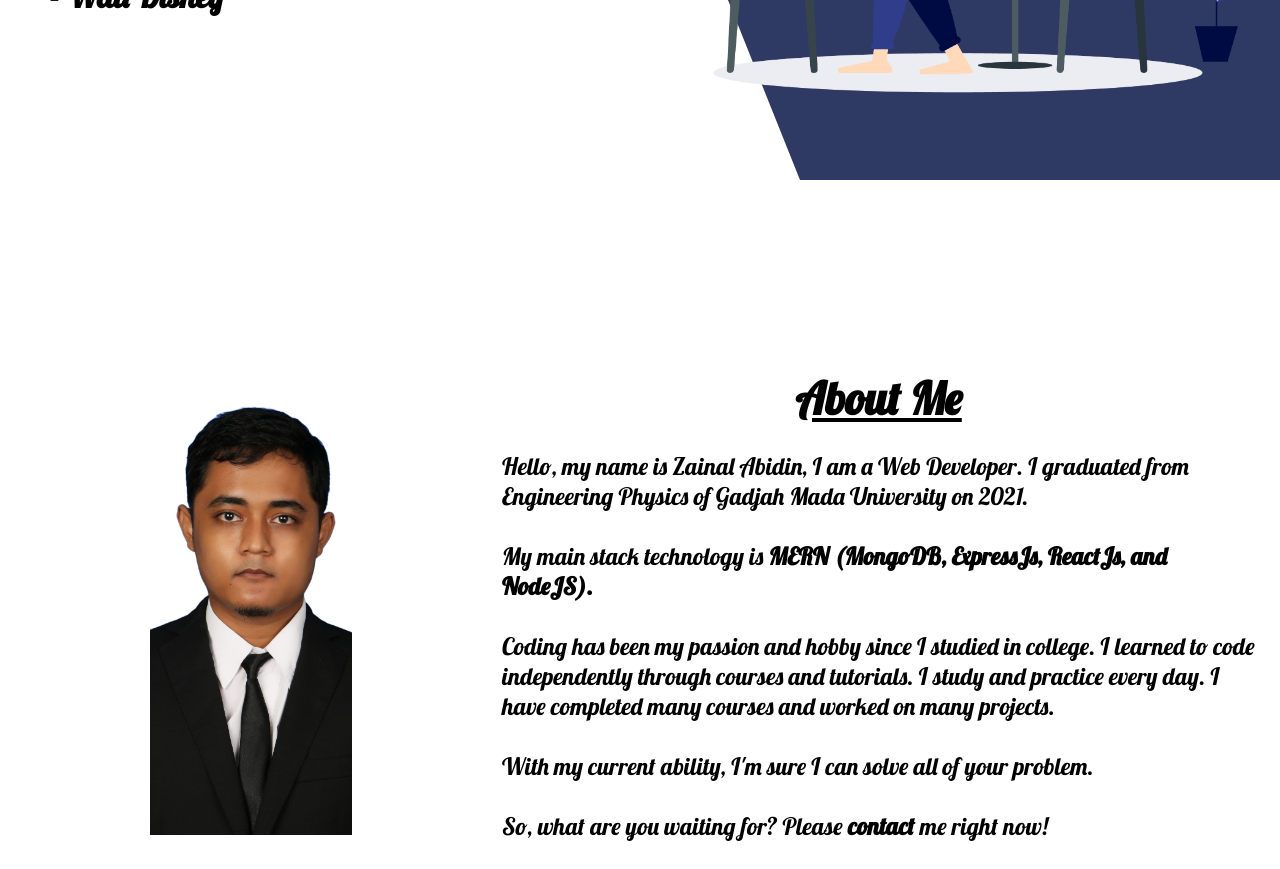
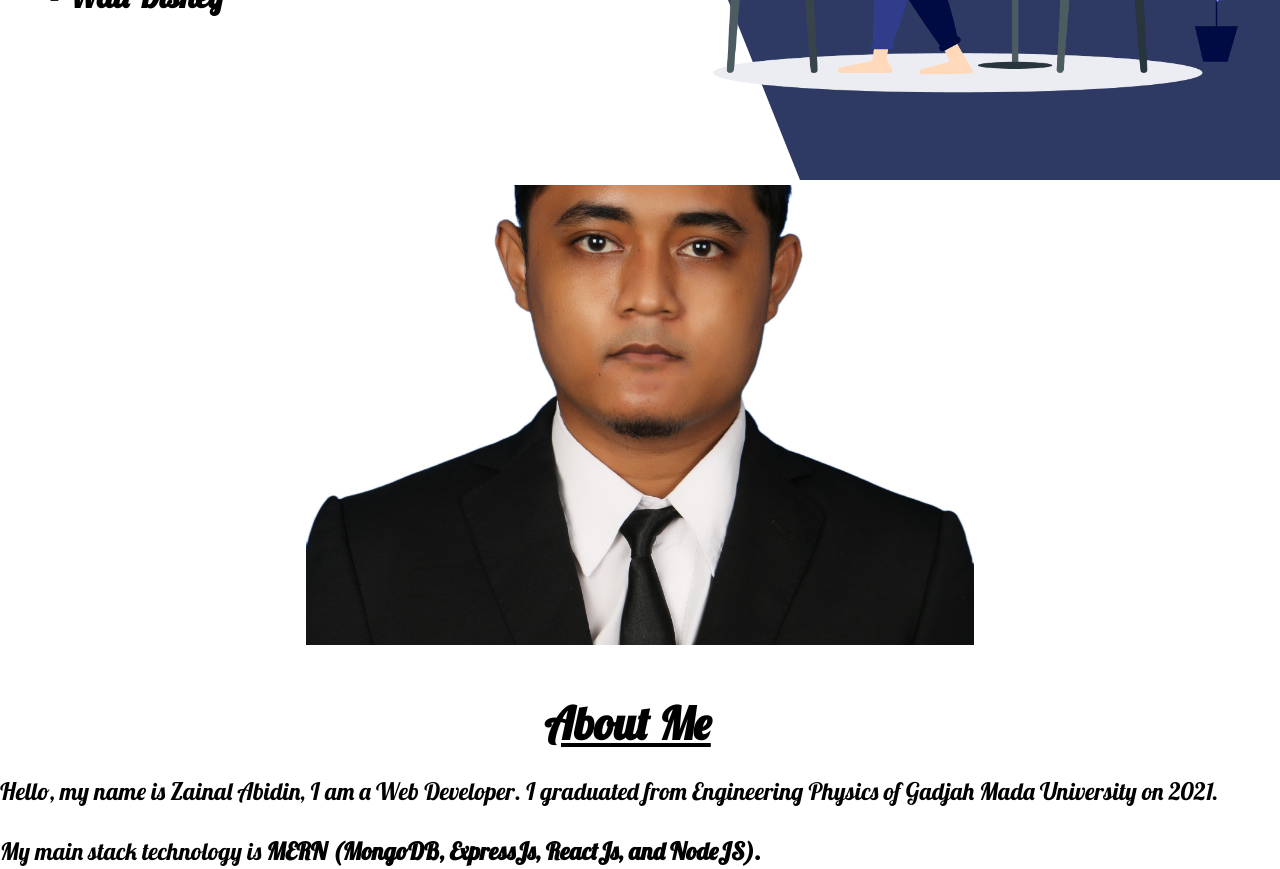
Before and after one commit to zabidin384/zainal-portfolio, a React (Create React App) app: page / in a window 1280 px wide. Shown: the part 620-1489 px from the top of the page. Built offline with nearby package versions, Linux system fonts and the light colour scheme.

Commit message:
Update About.jsx

```diff
--- a/src/components/About.jsx
+++ b/src/components/About.jsx
@@ -4,6 +4,7 @@ import profile from "../img/profile.jpg";
 export default function About() {
 	return (
 		<div className="a" id="about">
+			<div className="a-wrapper">
 			<div className="a-left">
 				<div className="a-card">
 					<img src={profile} alt="" className="a-img" />
@@ -27,6 +28,7 @@ export default function About() {
 					So, what are you waiting for? Please <a href="#contact">contact</a> me right now!
 				</div>
 			</div>
+			</div>
 		</div>
 	);
 }
```
